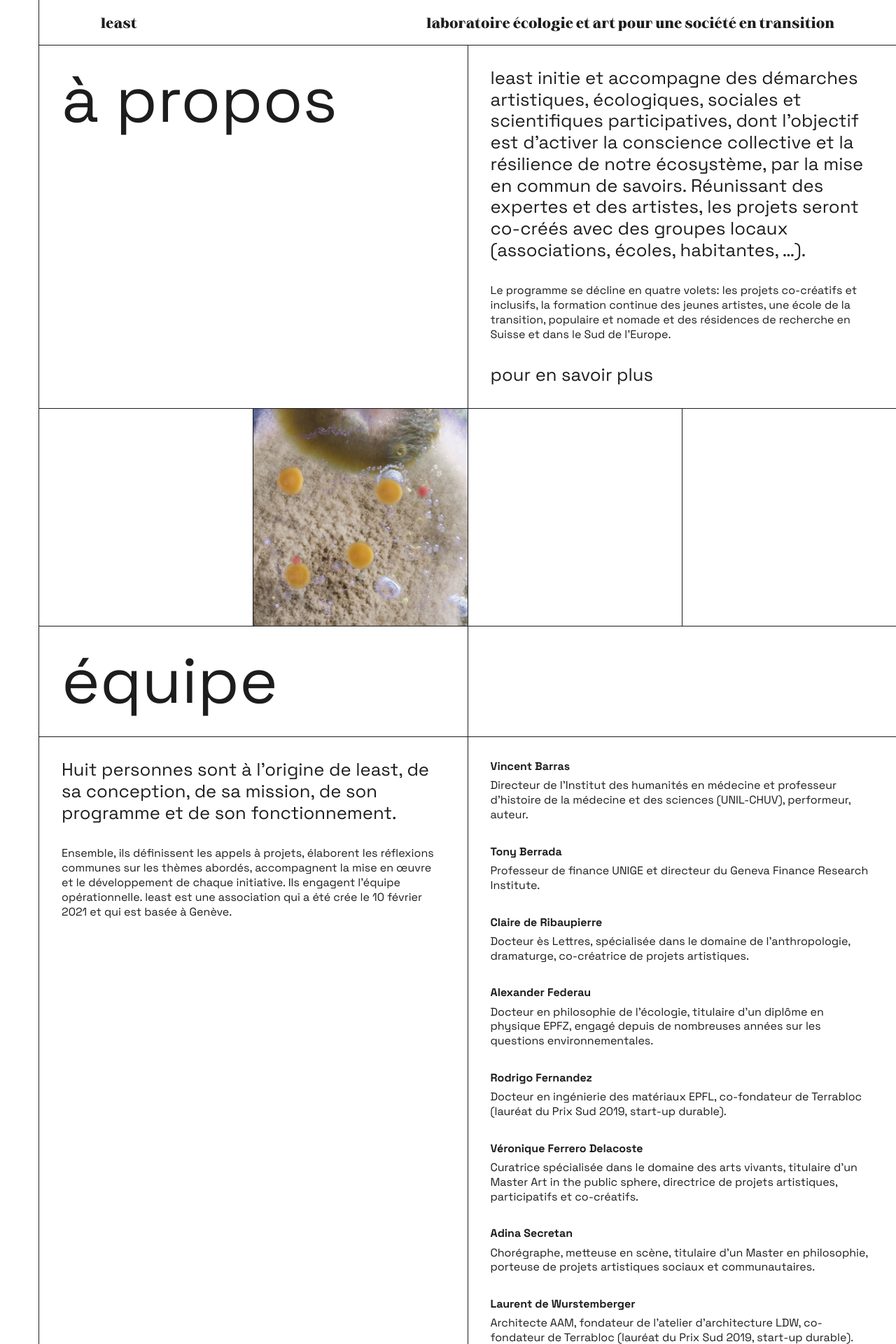
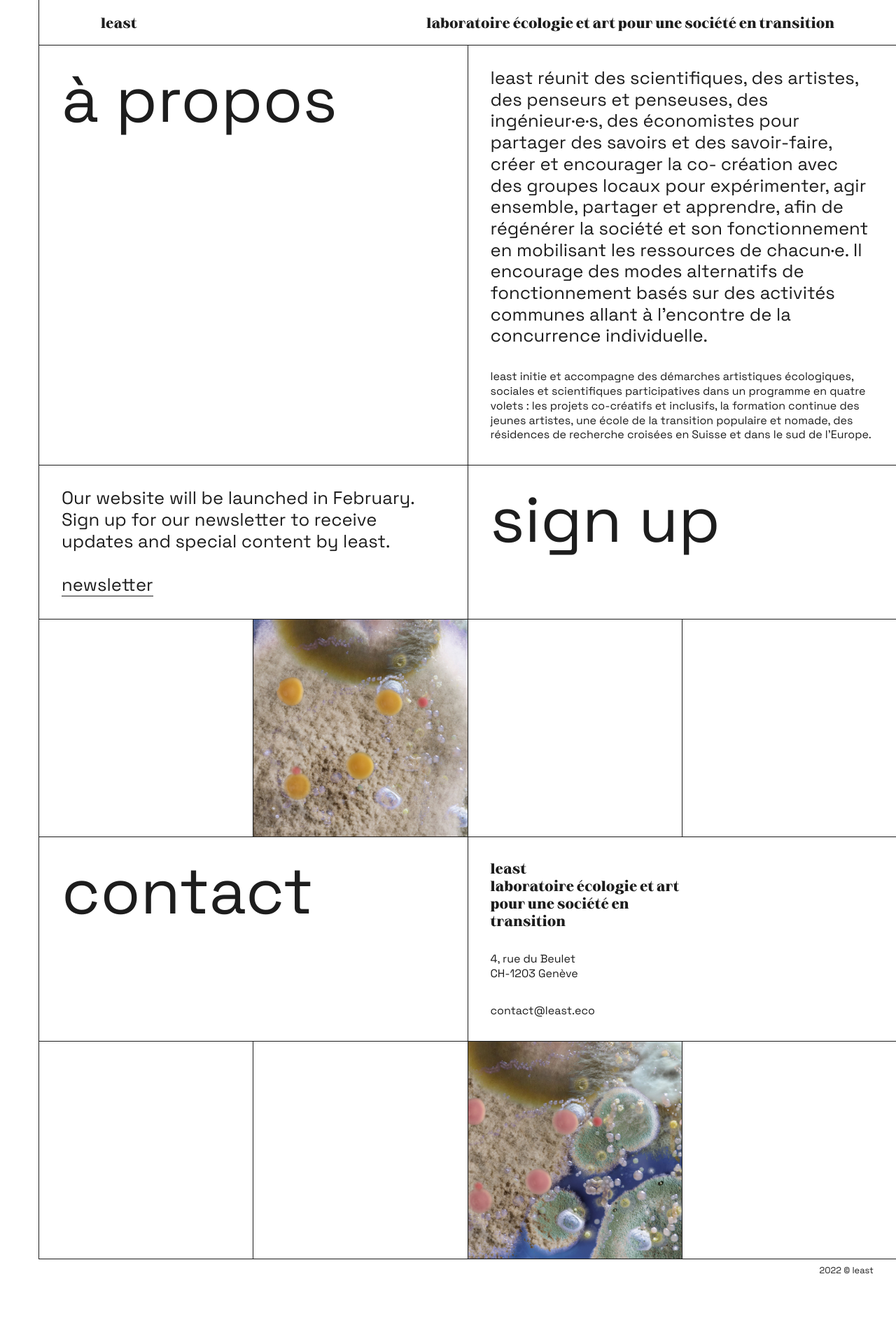
Before and after one commit to Polentz/least, a PHP site: page / in a window 1280 px wide. Shown: the part 800-2720 px from the top of the page at 70% size. After the commit the page ends 2620 px from the top, so only its background shows below. Run offline with PHP 8.4, Linux system fonts and the light colour scheme.

Commit message:
test for review

```diff
--- a/index.html
+++ b/index.html
@@ -71,15 +71,21 @@
                     <h2 class="--title-large">À propos</h2>
                 </div>
                 <div class="grid-block --outline --blue">
-                    <p class="--txt-medium">least initie et accompagne des démarches artistiques, écologiques, sociales
-                        et scientifiques participatives, dont l’objectif est d’activer la conscience collective et la
-                        résilience de notre écosystème, par la mise en commun de savoirs. Réunissant des expertes et des
-                        artistes, les projets seront co-créés avec des groupes locaux (associations, écoles, habitantes,
-                        …).</p>
-                    <p class="--txt-small">Le programme se décline en quatre volets: les projets co-créatifs et
-                        inclusifs, la formation continue des jeunes artistes, une école de la transition, populaire et
-                        nomade et des résidences de recherche en Suisse et dans le Sud de l’Europe.</p>
-                    <div class="button-wrapper">
+                    <p class="--txt-medium">least réunit des scientifiques, des artistes, des penseurs et penseuses, des
+                        ingénieur·e·s,
+                        des économistes pour partager des savoirs et des savoir-faire, créer et encourager la co-
+                        création avec des groupes locaux pour expérimenter, agir ensemble, partager et apprendre,
+                        afin de régénérer la société et son fonctionnement en mobilisant les ressources de chacun·e.
+                        Il encourage des modes alternatifs de fonctionnement basés sur des activités communes
+                        allant à l’encontre de la concurrence individuelle.</p>
+                    <p class="--txt-small">least initie et accompagne des démarches artistiques écologiques, sociales et
+                        scientifiques
+                        participatives dans un programme en quatre volets :
+                        les projets co-créatifs et inclusifs,
+                        la formation continue des jeunes artistes,
+                        une école de la transition populaire et nomade,
+                        des résidences de recherche croisées en Suisse et dans le sud de l’Europe.</p>
+                    <!-- <div class="button-wrapper">
                         <a class="button--txt --txt-medium" href="pour-en-savoir-plus.html">pour en savoir plus</a>
                         <div class="button--ui">
                             <a href="pour-en-savoir-plus.html">
@@ -89,10 +95,30 @@
                                 </svg>
                             </a>
                         </div>
-                        <!-- <button class="button">
-                            <span><a class="--txt-medium" href="pour-en-savoir-plus.html">Pour en savoir plus</a></span>
-                        </button> -->
+                    </div> -->
+                </div>
+            </div>
+        </section>
+
+        <section>
+            <div class="grid-layout --layout-two-col">
+                <div class="grid-block --outline">
+                    <p class="--txt-medium">Our website will be launched in February. Sign up for our newsletter to
+                        receive updates and special content by least.</p>
+                    <div class="button-wrapper">
+                        <a class="button--txt --txt-medium" href="pour-en-savoir-plus.html">newsletter</a>
+                        <div class="button--ui">
+                            <a href="pour-en-savoir-plus.html">
+                                <svg width="33" height="22" viewBox="0 0 33 22" xmlns="http://www.w3.org/2000/svg">
+                                    <path d="M17 21L32 11L17 0.999999" fill="none" />
+                                    <path d="M32 11L-2.38419e-07 11" fill="none" />
+                                </svg>
+                            </a>
+                        </div>
                     </div>
+                </div>
+                <div class="grid-block --outline">
+                    <h2 class="--title-large">Sign up</h2>
                 </div>
             </div>
         </section>
@@ -111,7 +137,7 @@
             </div>
         </section>
 
-        <section>
+        <!-- <section>
             <div class="grid-layout --layout-two-col">
                 <div class="grid-block --outline">
                     <h2 class="--title-large">Équipe</h2>
@@ -248,7 +274,7 @@
                     <p class="--txt-caption">Sex and Death (and the Internet)_Samara Hersch ©Ponch Hawkes</p>
                 </div>
             </div>
-        </section>
+        </section> -->
 
         <section id="contact">
             <div class="grid-layout --layout-two-col">
--- a/style.css
+++ b/style.css
@@ -623,6 +623,21 @@ a:visited {
     stroke: var(--txt-color);
 }
 
+.button--txt {
+    position: relative;
+    margin: 0;
+}
+
+.button--txt::after {
+    content: "";
+    width: 100%;
+    height: 1px;
+    position: absolute;
+    bottom: 0;
+    left: 0;
+    background-color: var(--txt-color);
+}
+
 .button--txt:hover~.button--ui {
     opacity: 1;
     transform: translateX(1rem);
```
Also changed, not shown: script.js (+14 -0 lines).
